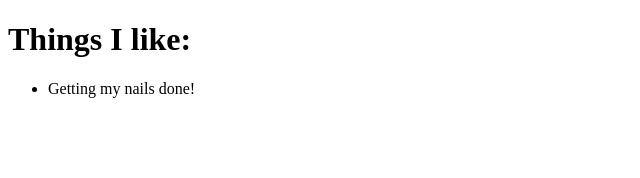
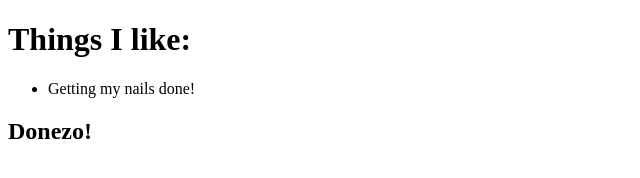
Before and after one commit to jarrodrice/filebot, a plain HTML site: page index.html in a window 1280 px wide. Shown: the whole page, without its empty margins (0-640 px from the left). Drawn offline with Linux system fonts and the light colour scheme.

Commit message:
Test commit

```diff
--- a/index.html
+++ b/index.html
@@ -12,5 +12,7 @@
   <ul>
     <li>Getting my nails done!</li>
   </ul>
+
+  <h2>Donezo!</h2>
 </body>
 </html>
```
